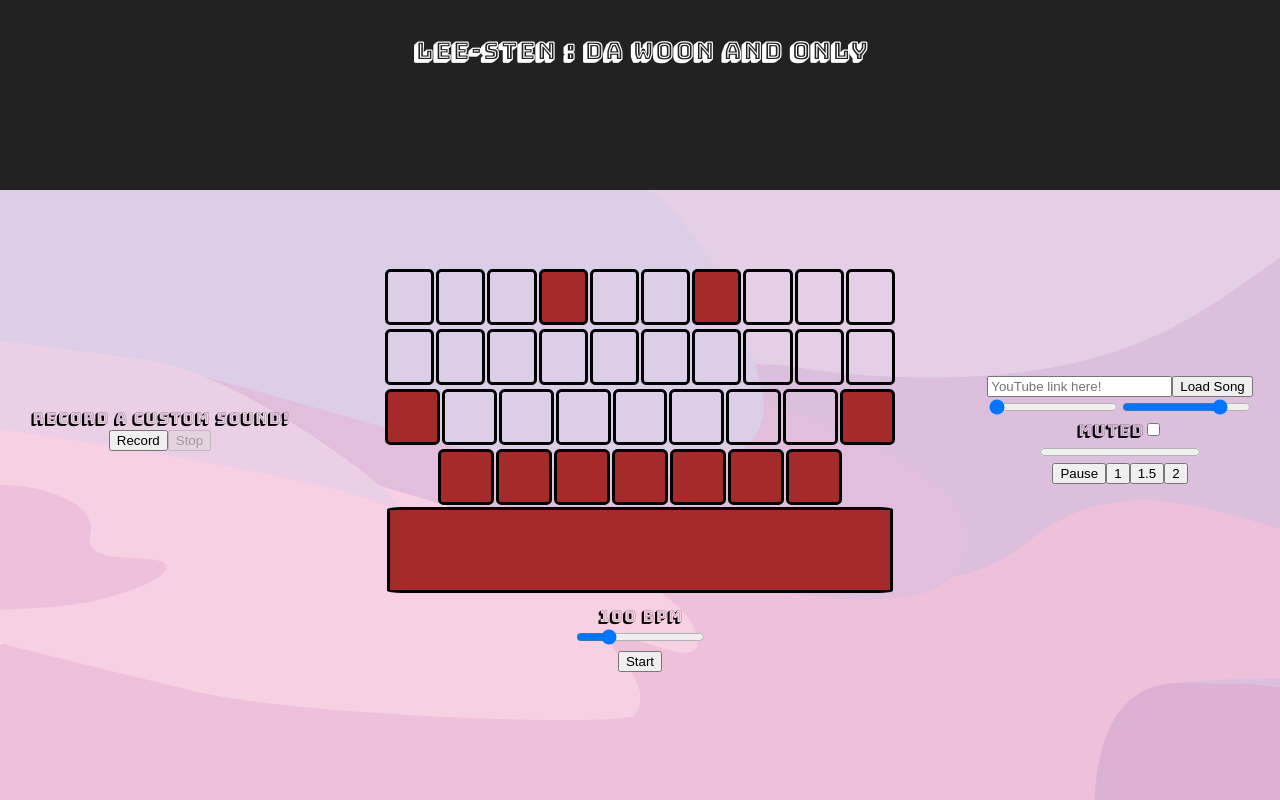
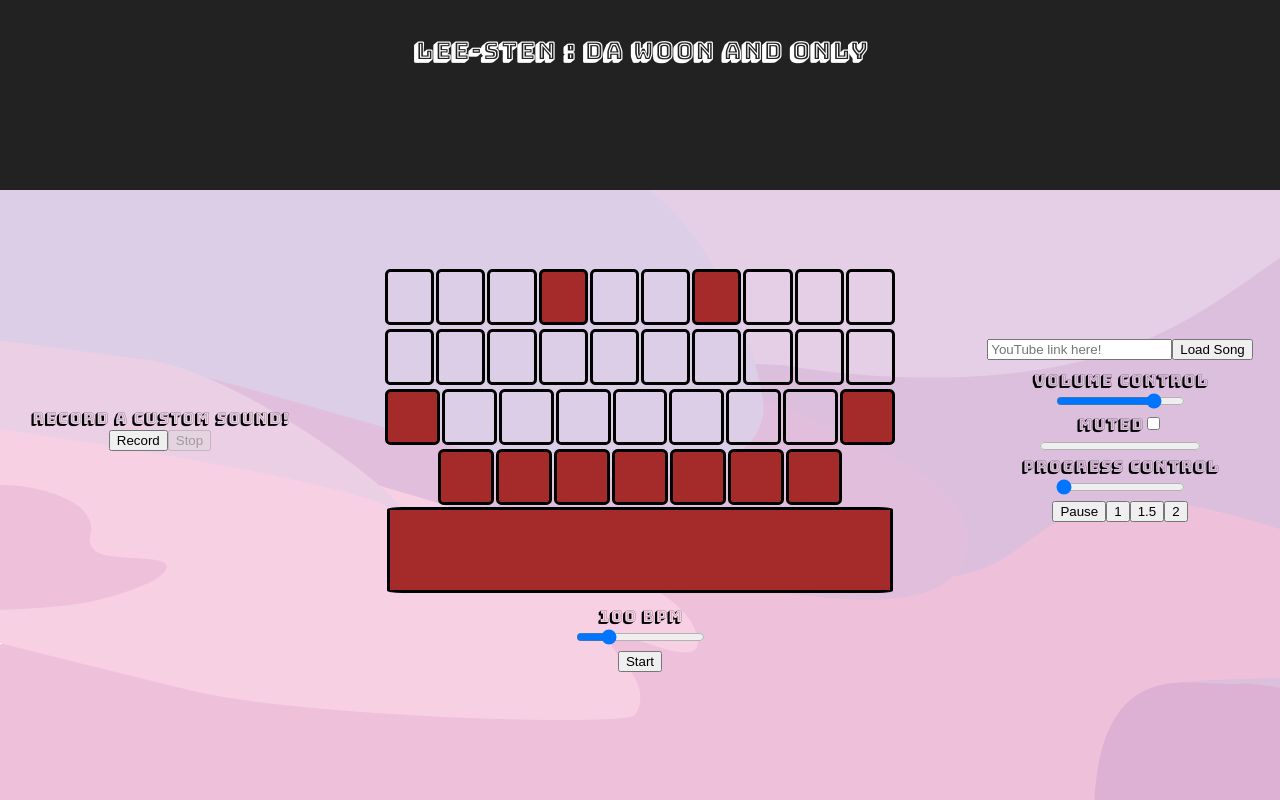
Before and after one commit to Dawolee/lee-sten, a React (Create React App) app: page / in a window 1280 px wide. Built offline with nearby package versions, Linux system fonts and the light colour scheme; no server answers.

Commit message:
added clarity to youtube controls

```diff
--- a/src/index.css
+++ b/src/index.css
@@ -75,3 +75,7 @@ p {
 #soundClips {
   margin-top: 2.5%;
 }
+
+.url-bar {
+  margin-bottom: 3%;
+}
--- a/src/youtubePlayer.js
+++ b/src/youtubePlayer.js
@@ -64,7 +64,7 @@ export default class YouTubePlayer extends Component {
   render() {
     return (
       <div className="youtube-body">
-        <div>
+        <div className="url-bar">
           <input
             type="text"
             name="ytURL"
@@ -85,24 +85,17 @@ export default class YouTubePlayer extends Component {
           ref={this.ref}
           onProgress={this.onProgress}
         />
-        <input
-          type="range"
-          min={0}
-          max={1}
-          step="any"
-          value={this.state.played}
-          onMouseDown={this.onSeekMouseDown}
-          onChange={this.onSeekChange}
-          onMouseUp={this.onSeekMouseUp}
-        />
-        <input
-          type="range"
-          min={0}
-          max={1}
-          step="any"
-          value={this.state.volume}
-          onChange={this.setVolume}
-        />
+        <div>
+          <p>Volume Control</p>
+          <input
+            type="range"
+            min={0}
+            max={1}
+            step="any"
+            value={this.state.volume}
+            onChange={this.setVolume}
+          />
+        </div>
         <div>
           <label htmlFor="muted">Muted</label>
           <input
@@ -113,6 +106,19 @@ export default class YouTubePlayer extends Component {
           />
         </div>
         <progress max={1} value={this.state.played} />
+        <div>
+          <p>Progress Control</p>
+          <input
+            type="range"
+            min={0}
+            max={1}
+            step="any"
+            value={this.state.played}
+            onMouseDown={this.onSeekMouseDown}
+            onChange={this.onSeekChange}
+            onMouseUp={this.onSeekMouseUp}
+          />
+        </div>
         <div>
           <button onClick={this.playPause}>
             {this.state.playing ? 'Pause' : 'Play'}
```
